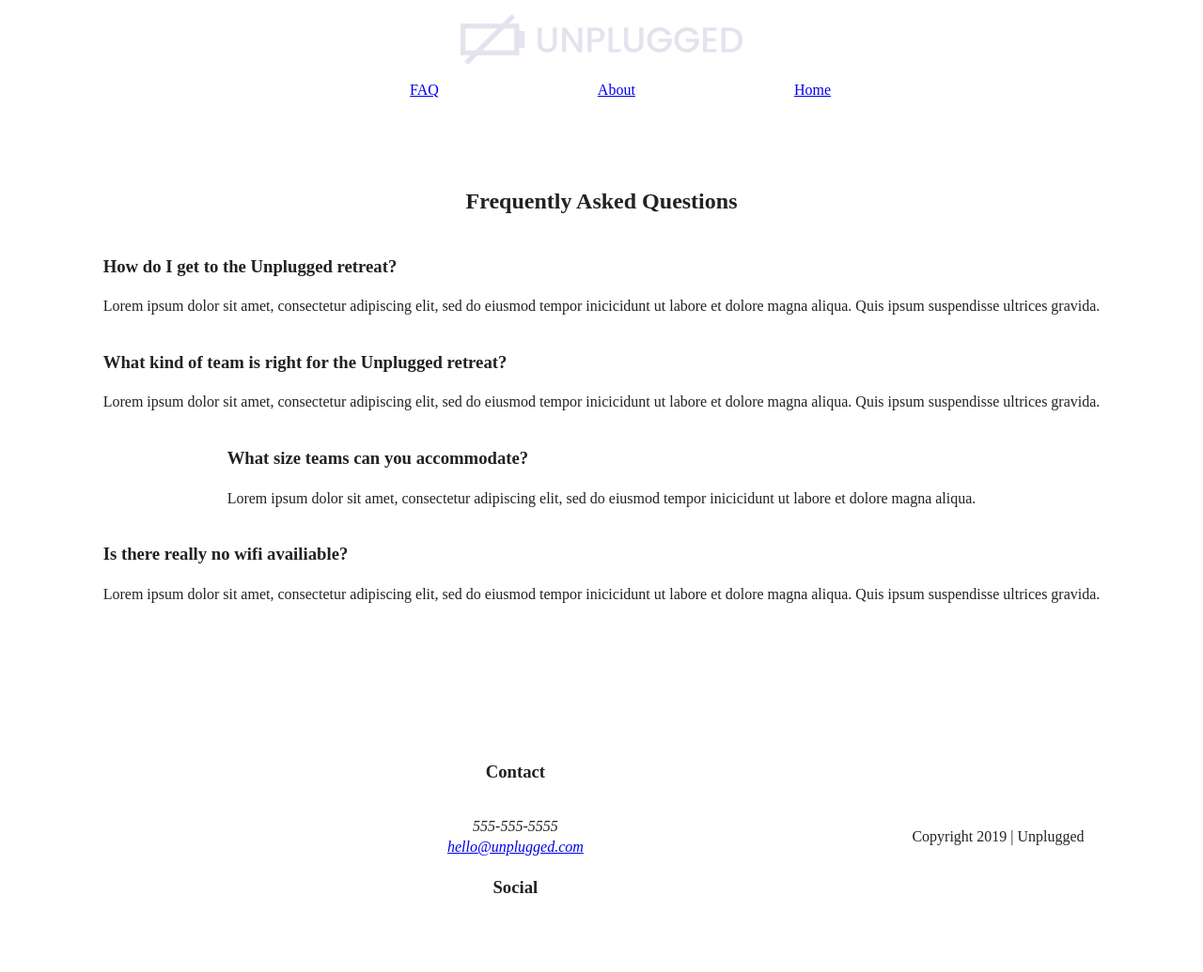
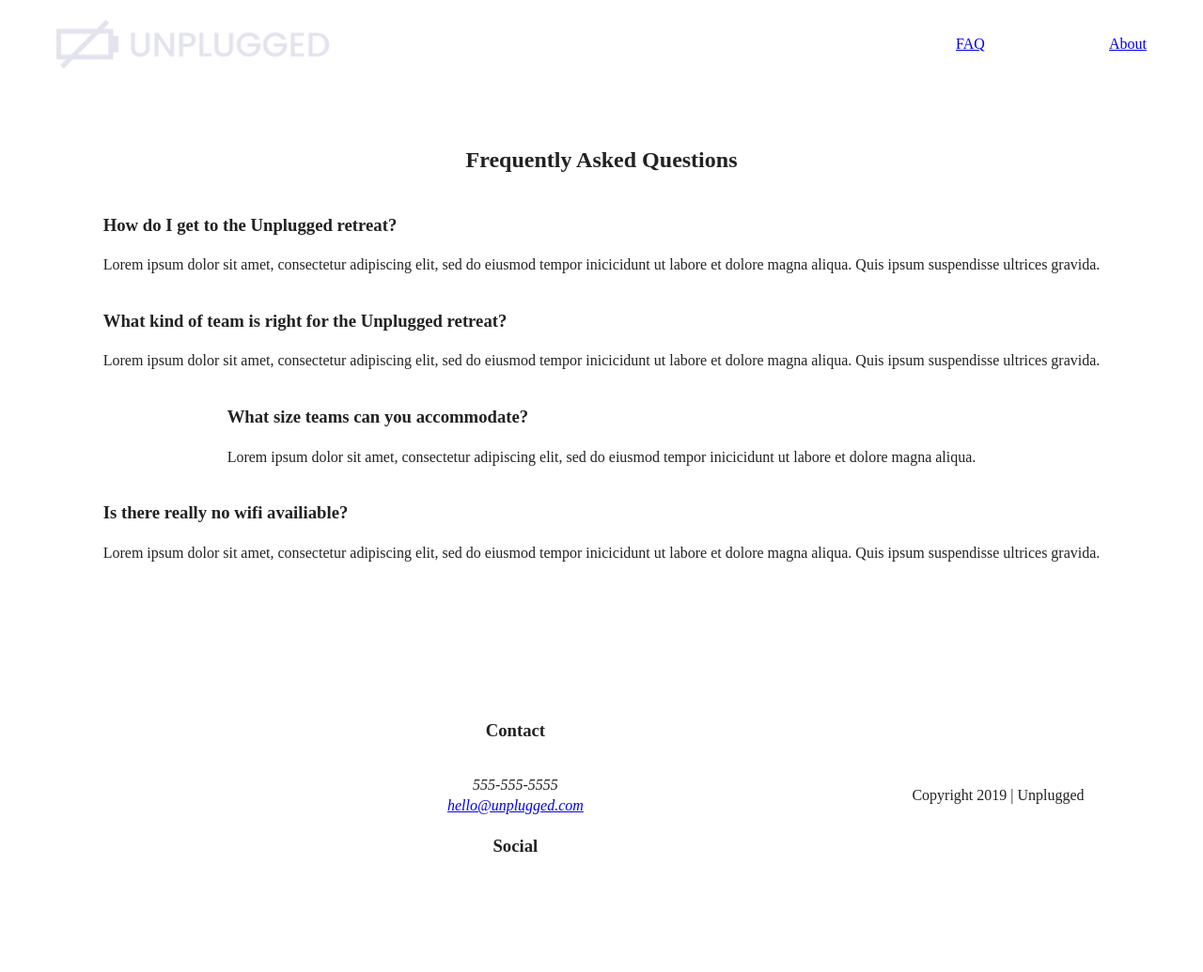
Before and after one commit to DOdric-B-Sykes/Unplugged_project, a website: page faq/index.html in a window 1280 px wide. Shown: the whole page at 94% size. Drawn offline with Linux system fonts and the light colour scheme.

Commit message:
updated css breakpoints & deleted home li tag on about/faq pages

```diff
--- a/css/main.css
+++ b/css/main.css
@@ -122,7 +122,8 @@ header .content-wrapper {
 }
 
 .header-divider a {
-  text-align: center;
+  display: flex;
+  justify-content: center;
 
 }
 
@@ -479,15 +480,37 @@ footer .social p {
    Modify as content requires.
    ========================================================================== */
 
-@media only screen and (min-width: 35em) {
-  /* Style adjustments for viewports that meet the condition */
+@media only screen and (min-width: 768px) {
+  /*Tablet styles here*/
+header .content-wrapper {
+  flex-flow: row nowrap;
+  width: 100%;
+  padding: 20px 60px;
+
 }
 
-@media print,
-  (-webkit-min-device-pixel-ratio: 1.25),
-  (min-resolution: 1.25dppx),
-  (min-resolution: 120dpi) {
-  /* Style adjustments for high resolution devices */
+.header-divider a {
+  justify-content: flex-start;
+
+}
+
+header nav {
+  justify-content: flex-end;
+
+}
+
+header nav ul {
+  width: 30%;
+
+}
+
+}
+
+
+@media only screen and (min-width: 1200px) {
+  /*Desktop styles here*/
+
+
 }
 
 /* ==========================================================================
--- a/faq/index.html
+++ b/faq/index.html
@@ -32,7 +32,6 @@
           <ul class="faq-header-nav-ul">
             <li><a href="../faq/index.html" target="_blank">FAQ</a></li>
             <li><a href="..,about/index.html" target="blank">About</a></li>
-            <li><a href="../index.html" target="_blank">Home</a></li>
           </ul>
         </nav>
       </div> <!----header content wrapper ends here-->
```
Also changed, not shown: about/index.html (+0 -1 lines).
